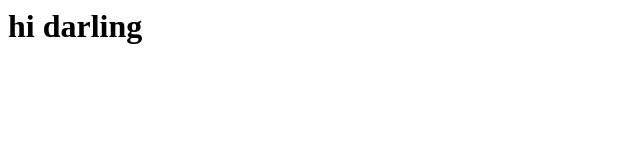
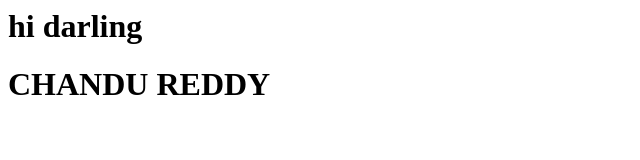
Before and after one commit to chandra635313/ansible-server, a plain HTML site: page index.html in a window 1280 px wide. Shown: the whole page, without its empty margins (0-640 px from the left). Drawn offline with Linux system fonts and the light colour scheme.

Commit message:
Update index.html

```diff
--- a/index.html
+++ b/index.html
@@ -1 +1,3 @@
 <h1> hi darling </h1>
+
+<h1> CHANDU REDDY</h1>
```
